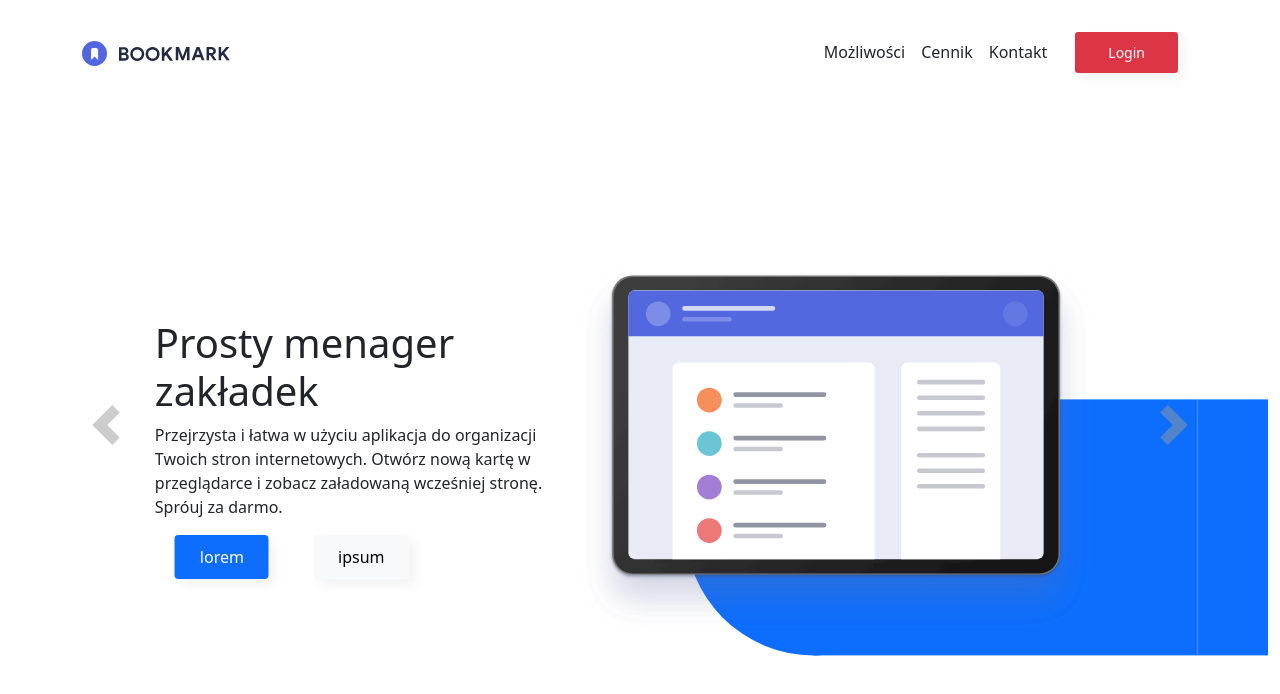
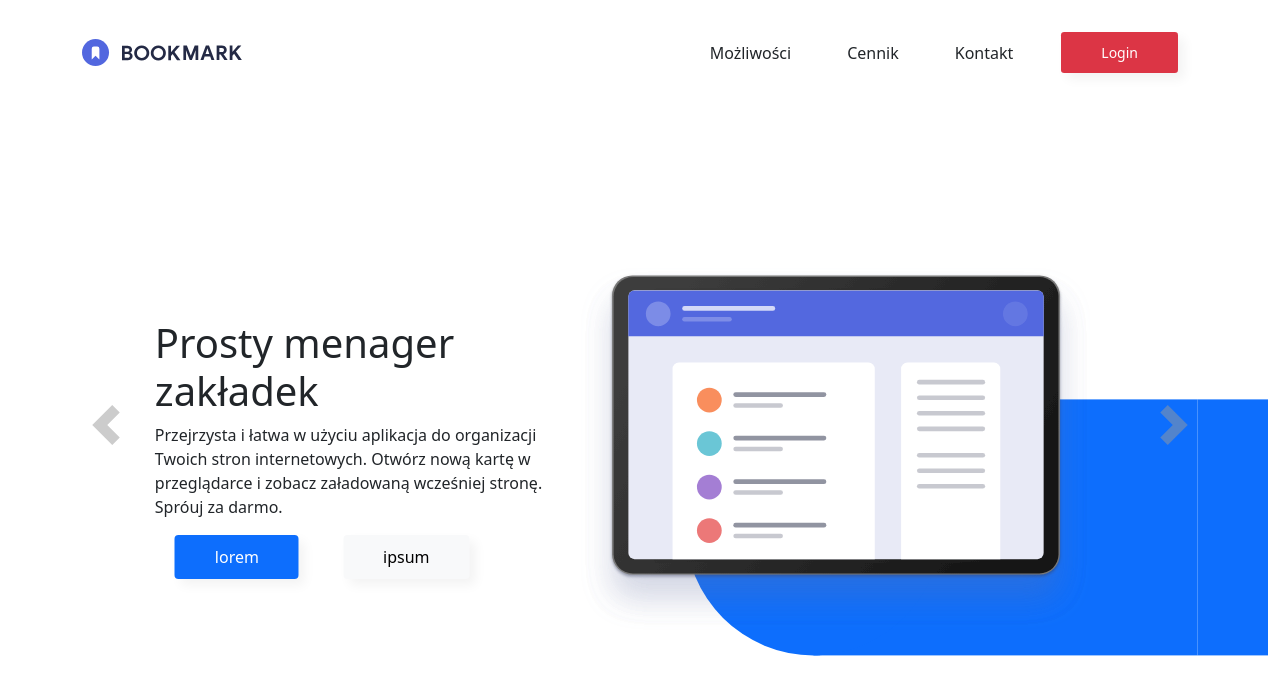
Before and after one commit to Arsenowy/famatech-frontend, a website: page index.html in a window 1280 px wide. Drawn offline with nearby package versions, Linux system fonts and the light colour scheme.

Commit message:
Modify navbar - spacing, size, efects of hover

```diff
--- a/index.html
+++ b/index.html
@@ -15,7 +15,7 @@
     <nav class="navbar navbar-expand-sm">
         <div class="container my-lg-4 mt-sm-2 mt-1">
             <div class="nav__logo">
-                <img class="nav__logo--img" src="src/images/logo-bookmark.svg" alt="Bookmark logo">
+                <a href="#"><img class="nav__logo--img" src="src/images/logo-bookmark.svg" alt="Bookmark logo"></a>
             </div>
 
             <button class="navbar-toggler" type="button" data-bs-toggle="collapse" data-bs-target="#navbarScroll"
@@ -33,10 +33,10 @@
                     <li class="nav-item">
                         <a class="nav-link text-reset" href="#">Kontakt</a>
                     </li>
-                    <button class="btn-sm btn-danger btn-wide">
-                        <a class="nav-link text-reset" href="#">Login</a>
-                    </button>
                 </ul>
+                <button class="btn-sm btn-danger btn-wide">
+                    <a class="nav-link text-reset" href="#">Login</a>
+                </button>
             </div>
         </div>
     </nav>
--- a/src/sass/modules/navbar.scss
+++ b/src/sass/modules/navbar.scss
@@ -1,5 +1,21 @@
-.nav {
-  &-item > li > a {
-    color: firebrick;
+li > a.nav-link {
+  margin: 0 20px;
+  font-size: 1rem;
+  transition: 0.2s all ease-in-out;
+
+  &:hover {
+    font-size: 1.1rem;
+  }
+  &:focus,
+  &:active {
+    font-size: 1.05rem;
   }
 }
+.nav {
+  &__logo {
+    width: 10rem;
+    &--img {
+      width: 100%;
+    }
+  }
+}
```
Also changed, not shown: css/styles.css.
